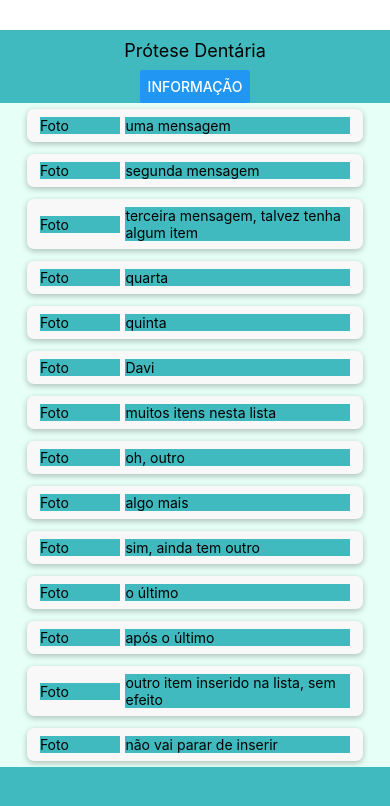
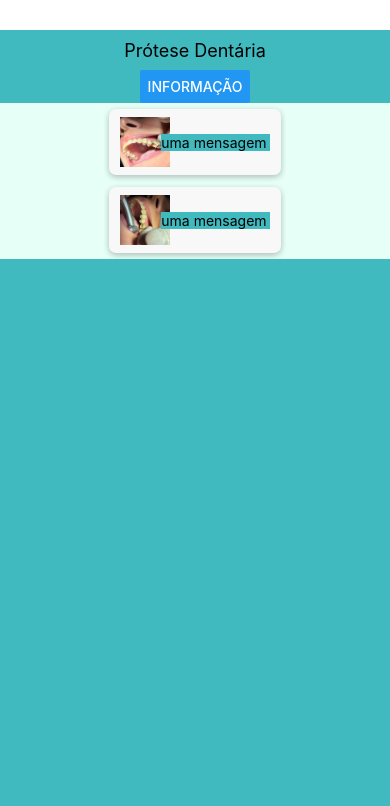
Before and after one commit to kyriosdata/protese, a React Native app in the folder maio/: screen / in a window 390 px wide. Shown: the top 806 px of the page. Built offline with nearby package versions, Linux system fonts and the light colour scheme.

Commit message:
lista com imagem

```diff
--- a/maio/components/ProteseItem.js
+++ b/maio/components/ProteseItem.js
@@ -1,15 +1,15 @@
 import React from "react";
-import { View, Text, StyleSheet, TouchableOpacity } from "react-native";
+import { View, Text, StyleSheet, Image, TouchableOpacity } from "react-native";
 
 import Card from "./Card";
 import Cores from "../constants/Cores";
 
-const ProteseItem = ({ id, descricao, onPress }) => {
+const ProteseItem = ({ id, descricao, imagem, onPress }) => {
   return (
     <TouchableOpacity activeOpacity={0.5} onPress={onPress.bind(this, id)}>
       <Card style={styles.item}>
         <View style={styles.foto}>
-          <Text>Foto</Text>
+          <Image style={styles.imagem} source={imagem} />
         </View>
         <View style={styles.descricao}>
           <Text>{descricao}</Text>
@@ -30,6 +30,11 @@ const styles = StyleSheet.create({
     backgroundColor: Cores.branco,
   },
 
+  imagem: {
+    width: 50,
+    height: 50,
+  },
+
   foto: {
     width: "25%",
     backgroundColor: Cores.verde,
--- a/maio/components/ProteseLista.js
+++ b/maio/components/ProteseLista.js
@@ -11,9 +11,10 @@ const ProteseLista = ({ lista, onPress }) => {
         data={lista}
         renderItem={({ item }) => (
           <ProteseItem
-            id={item.imagem}
+            id={item.id}
             onPress={onPress}
             descricao={item.descricao}
+            imagem={item.imagem}
           />
         )}
         keyExtractor={(elemento) => elemento.imagem}
--- a/maio/data/Proteses.js
+++ b/maio/data/Proteses.js
@@ -1,3 +1,5 @@
+import React from "react";
+
 /**
  * Há três tipos de próteses: (a) total; (b) parcial fixa e
  * (c) parcial removível.
@@ -17,60 +19,14 @@
 
 const totais = [
   {
+    id: "3_1",
     descricao: "uma mensagem",
-    imagem: "0.21415182342544048",
+    imagem: require("../assets/fotos/3_1.jpg"),
   },
   {
-    descricao: "segunda mensagem",
-    imagem: "0.44090005424089307",
-  },
-  {
-    descricao: "terceira mensagem, talvez tenha algum item",
-    imagem: "0.652043037690932",
-  },
-  {
-    descricao: "quarta",
-    imagem: "0.9222046648535486",
-  },
-  {
-    descricao: "quinta",
-    imagem: "0.7238691822264185",
-  },
-  {
-    descricao: "Davi",
-    imagem: "0.3591338417229475",
-  },
-  {
-    descricao: "muitos itens nesta lista",
-    imagem: "0.569799755915859",
-  },
-  {
-    descricao: "oh, outro",
-    imagem: "0.22913020774376025",
-  },
-  {
-    descricao: "algo mais",
-    imagem: "0.4595304898029434",
-  },
-  {
-    descricao: "sim, ainda tem outro",
-    imagem: "0.7256089916409116",
-  },
-  {
-    descricao: "o último",
-    imagem: "0.1877380922583025",
-  },
-  {
-    descricao: "após o último",
-    imagem: "0.580004857150314",
-  },
-  {
-    descricao: "outro item inserido na lista, sem efeito",
-    imagem: "0.5989844424249474",
-  },
-  {
-    descricao: "não vai parar de inserir",
-    imagem: "0.4315099555323624",
+    id: "3_2",
+    descricao: "uma mensagem",
+    imagem: require("../assets/fotos/3_2.jpg"),
   },
 ];
 
```
